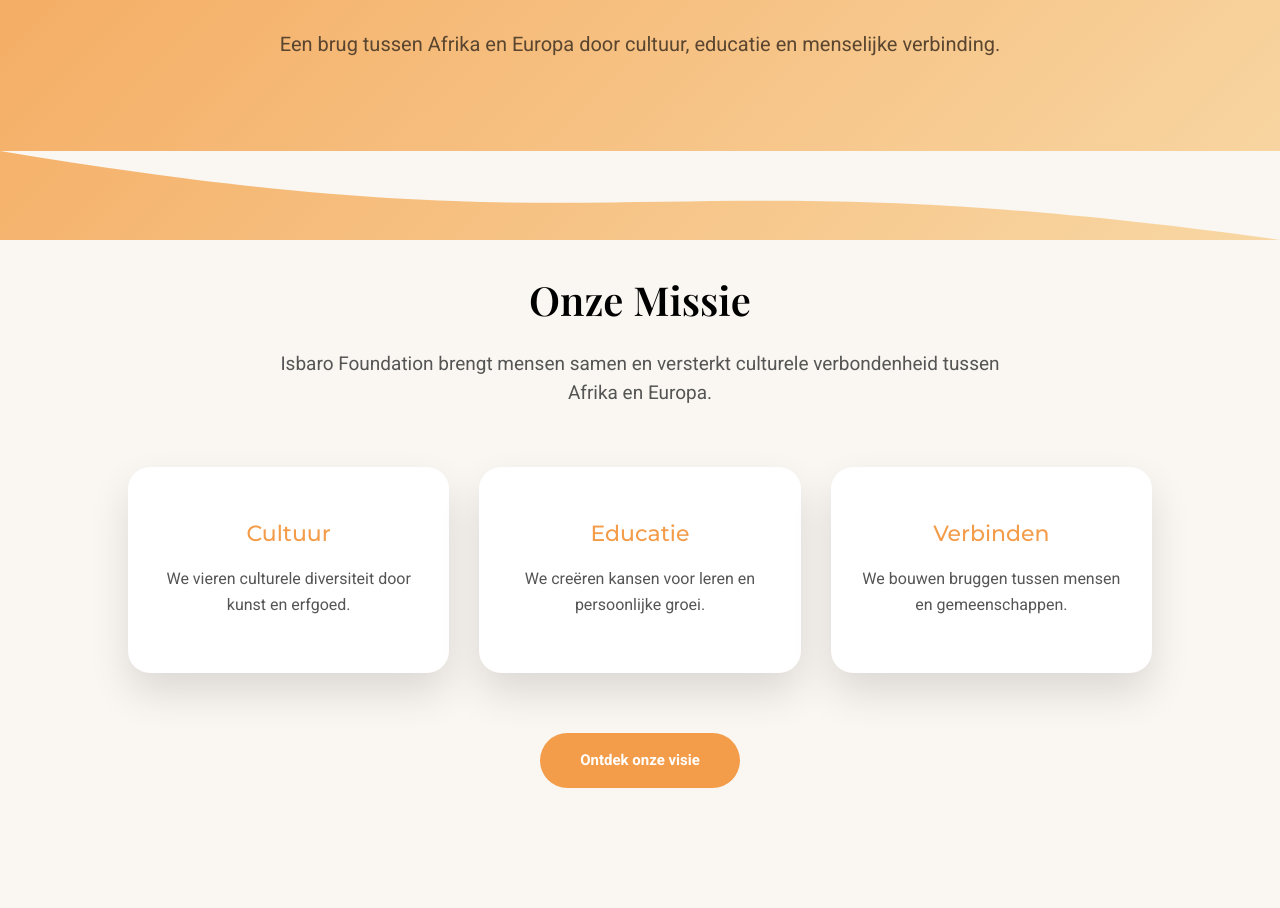
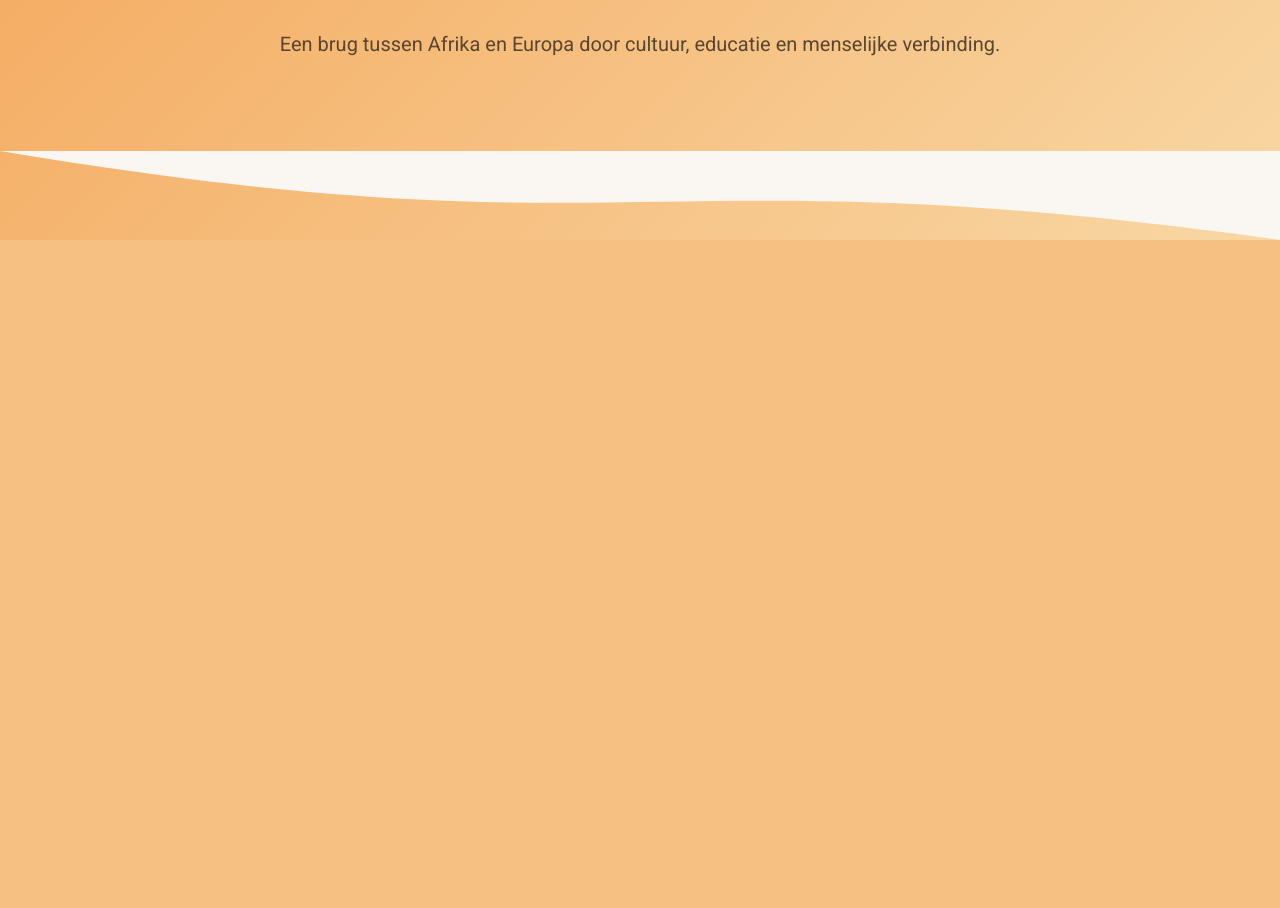
Before and after one commit to AH62421/isbaro-foundation, a Flask app: page / in a window 1280 px wide. Shown: the part 656-1564 px from the top of the page. After the commit the page ends 896 px from the top, so only its background shows below. Run offline with Flask 3, Linux system fonts and the light colour scheme.

Commit message:
Update home.html

```diff
--- a/templates/home.html
+++ b/templates/home.html
@@ -3,13 +3,12 @@
 <head>
     <meta charset="UTF-8">
 
-    <!-- ESSENTIEEL VOOR MOBIEL (VERPLICHT) -->
+    <!-- ESSENTIEEL VOOR MOBIEL -->
     <meta name="viewport" content="width=device-width, initial-scale=1.0">
 
     <title>Home - Isbaro Foundation</title>
 
     <link rel="icon" type="image/jpg" href="/static/isbaro_background.jpg">
-
 
     <link rel="stylesheet" href="https://www.w3schools.com/w3css/5/w3.css">
     <link rel="preconnect" href="https://fonts.googleapis.com">
@@ -17,7 +16,7 @@
     <link href="https://fonts.googleapis.com/css2?family=Roboto:wght@300;400;700&family=Playfair+Display:wght@600&family=Montserrat:wght@500&display=swap" rel="stylesheet">
 
     <style>
-        /* ========= GLOBAL FIXES (MOBIEL STABILITEIT) ========= */
+        /* ========= GLOBAL FIXES ========= */
         html, body {
             max-width: 100%;
             overflow-x: hidden;
@@ -56,11 +55,10 @@
             justify-content: center;
             align-items: center;
             text-align: center;
-            padding: 140px 20px 160px; /* FIX voor fixed navbar */
+            padding: 140px 20px 160px;
             position: relative;
         }
 
-        /* LOGO (RESPONSIVE VEILIG) */
         .hero-circle {
             width: min(420px, 80vw);
             height: min(420px, 80vw);
@@ -68,12 +66,6 @@
             object-fit: cover;
             border: 10px solid rgba(255,255,255,0.9);
             box-shadow: 0 25px 60px rgba(0,0,0,0.35);
-            animation: scaleIn 1.2s ease;
-        }
-
-        @keyframes scaleIn {
-            from { opacity: 0; transform: scale(0.85); }
-            to { opacity: 1; transform: scale(1); }
         }
 
         .hero-title {
@@ -88,18 +80,13 @@
             font-size: 20px;
             color: #5a4630;
             max-width: 820px;
-            width: 100%;
             line-height: 1.6;
-            white-space: normal;
-            overflow-wrap: break-word;
         }
 
-        /* GOLF */
         .hero svg {
             position: absolute;
             bottom: 0;
             width: 100%;
-            max-width: 100%;
             display: block;
         }
 
@@ -113,14 +100,6 @@
         .mission h2 {
             font-family: 'Playfair Display', serif;
             font-size: 40px;
-            margin-bottom: 20px;
-        }
-
-        .mission-intro {
-            font-size: 19px;
-            max-width: 760px;
-            margin: 0 auto 60px;
-            color: #555;
         }
 
         .mission-grid {
@@ -134,43 +113,12 @@
             border-radius: 22px;
             padding: 40px 30px;
             box-shadow: 0 20px 40px rgba(0,0,0,0.12);
-            transition: transform 0.3s ease;
-        }
-
-        .mission-card:hover {
-            transform: translateY(-8px);
-        }
-
-        .mission-card h3 {
-            font-family: 'Montserrat', sans-serif;
-            font-size: 22px;
-            margin-bottom: 15px;
-            color: #F39C4A;
-        }
-
-        .mission-card p {
-            font-size: 16px;
-            line-height: 1.6;
-            color: #555;
-        }
-
-        .mission-btn {
-            display: inline-block;
-            margin-top: 60px;
-            padding: 16px 40px;
-            background: #F39C4A;
-            color: white;
-            border-radius: 40px;
-            font-weight: bold;
-            text-decoration: none;
-        }
-
-        .mission-btn:hover {
-            background: #e3882f;
         }
 
         /* ================= MOBIEL ================= */
         @media (max-width: 768px) {
+
+            /* HERO */
             .hero {
                 padding: 120px 16px 120px;
             }
@@ -183,8 +131,19 @@
                 font-size: 18px;
             }
 
-            .mission {
-                padding: 80px 6% 100px;
+            /* 👉 NAVBAR FIX OP MOBIEL 👇 */
+            .w3-bar {
+                padding: 4px 6px !important;
+            }
+
+            .navbar-logo {
+                width: 36px;
+                height: 36px;
+            }
+
+            .w3-bar-item {
+                padding: 6px 8px !important;
+                font-size: 14px;
             }
         }
     </style>
@@ -199,7 +158,7 @@
             <img src="/static/isbaro_background.jpg" class="navbar-logo" alt="Isbaro Foundation">
         </a>
 
-        <div class="w3-right w3-hide-small">
+        <div class="w3-right">
             <a href="/" class="w3-bar-item w3-button">Home</a>
             <a href="/projects" class="w3-bar-item w3-button">Projects</a>
             <a href="/about" class="w3-bar-item w3-button">About</a>
@@ -224,31 +183,5 @@
     </svg>
 </section>
 
-<!-- ================= MISSIE ================= -->
-<section class="mission">
-    <h2>Onze Missie</h2>
-    <p class="mission-intro">
-        Isbaro Foundation brengt mensen samen en versterkt culturele verbondenheid
-        tussen Afrika en Europa.
-    </p>
-
-    <div class="mission-grid">
-        <div class="mission-card">
-            <h3>Cultuur</h3>
-            <p>We vieren culturele diversiteit door kunst en erfgoed.</p>
-        </div>
-        <div class="mission-card">
-            <h3>Educatie</h3>
-            <p>We creëren kansen voor leren en persoonlijke groei.</p>
-        </div>
-        <div class="mission-card">
-            <h3>Verbinden</h3>
-            <p>We bouwen bruggen tussen mensen en gemeenschappen.</p>
-        </div>
-    </div>
-
-    <a href="/about" class="mission-btn">Ontdek onze visie</a>
-</section>
-
 </body>
 </html>
```
